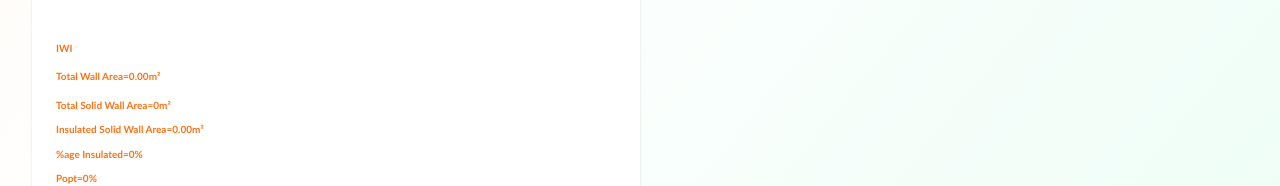
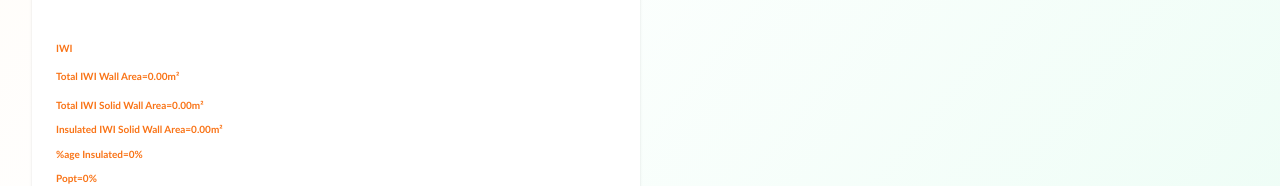
Before and after one commit to HameyDev/popt-calculator, a Next.js app: page / in a window 1280 px wide. Shown: the part 1148-1334 px from the top of the page. Built offline with nearby package versions, Linux system fonts and the light colour scheme.

Commit message:
Update page.js

```diff
--- a/src/app/page.js
+++ b/src/app/page.js
@@ -270,18 +270,18 @@ export default function IWICalculator() {
 
         <p className="mt-12 font-semibold text-orange-500">IWI</p>
         <p className="mt-4 font-semibold text-orange-500">
-          Total Wall Area={totals.totalWallArea}m²
+          Total IWI Wall Area={totals.totalWallArea}m²
         </p>
         <p className="mt-4 font-semibold text-orange-500">
-          Total Solid Wall Area={totals.totalWallArea - totals.cavityArea}m²
+          Total IWI Solid Wall Area={calculateArea(totals.totalWallArea - totals.cavityArea).toFixed(2)}m²
         </p>
         {totals.cavityArea > 0 && (
          <p className="mt-4 font-semibold text-orange-500">
-           Total Cavity Wall Area = {totals.cavityArea}m²
+           Total Cavity Wall Area={totals.cavityArea}m²
          </p>
         )}
         <p className="mt-3 font-semibold text-orange-500">
-          Insulated Solid Wall Area={totals.insulatedArea}m²
+          Insulated IWI Solid Wall Area={totals.insulatedArea}m²
         </p>
         <p className="mt-3 font-semibold text-orange-500">
           %age Insulated={Math.round(totals.percentInsulated)}%
```
